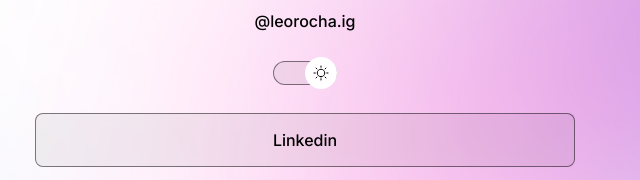
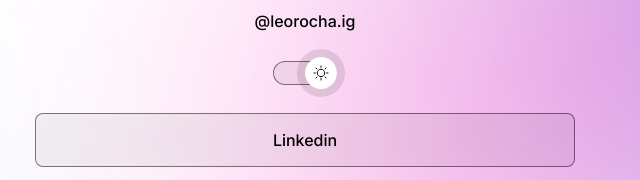
Before and after one commit to DevLeonardoRocha/mylinks, a plain HTML site: page index.html in a window 1280 px wide. In both pictures the pointer is over the button 656 px from the left and 268 px from the top of the page. Shown: the part 195-375 px from the top of the page, 335-975 px from the left. Drawn offline with nearby package versions, Linux system fonts and the light colour scheme.

Commit message:
add outline button

```diff
--- a/style.css
+++ b/style.css
@@ -91,6 +91,10 @@ body * {
 
 .light #switch button {
   animation: slide-in 0.2s forwards;
+}
+
+#switch button:hover {
+  outline: 8px solid var(--highlight-color-hover);
 }
 
 #switch span {
```
